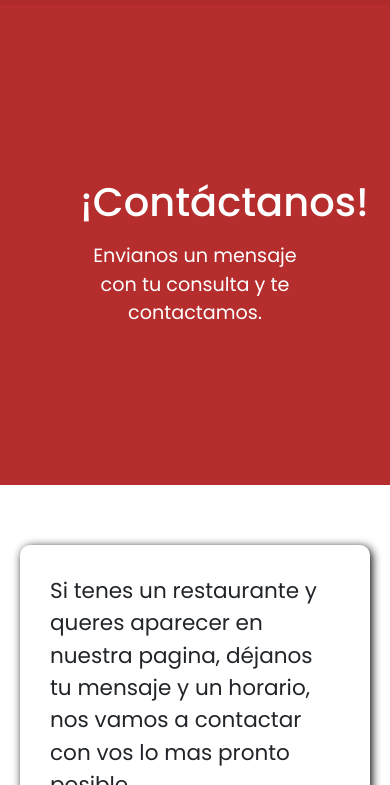
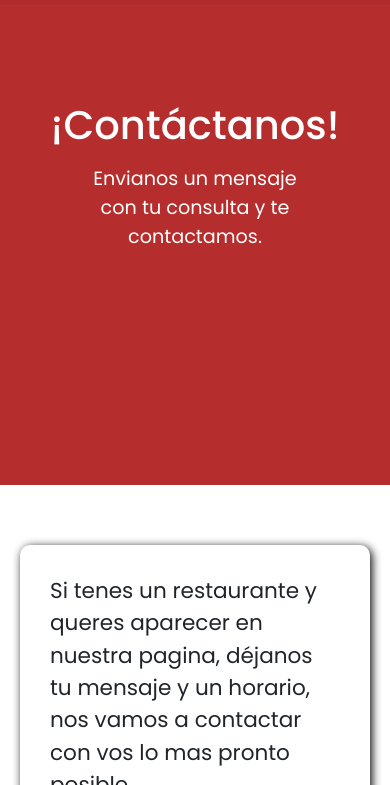
Before and after one commit to Baster96/Saboreate, a plain HTML site: page tabs/contacto.html in a window 390 px wide. Shown: the part 59-844 px from the top of the page. Drawn offline with nearby package versions, Linux system fonts and the light colour scheme.

Commit message:
se ajusta texto en contact

```diff
--- a/style/style.css
+++ b/style/style.css
@@ -871,4 +871,10 @@ h2 {
     .contact-header{
         height: 30rem;
     }
+
+    .contact-header{
+        display: flex;
+        flex-direction: column;
+        align-items: center;
+    }
 }
```
